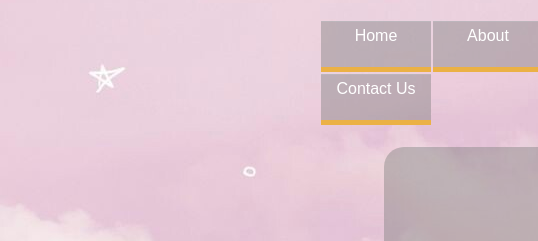
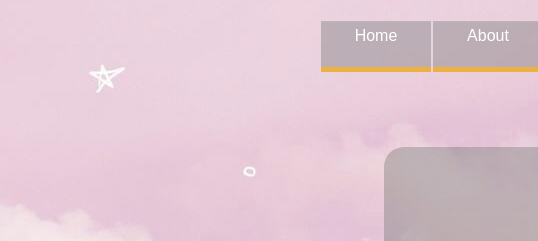
Before and after one commit to Lilykarmila/LAPORAN-PRAKTIKUM-APLIKASI-KOMPUTER-2019, a plain HTML site: page laporan7.html in a window 1280 px wide. Shown: the part 125-366 px from the top of the page, 0-538 px from the left. Drawn offline with Linux system fonts and the light colour scheme.

Commit message:
Update laporan7.html

```diff
--- a/laporan7.html
+++ b/laporan7.html
@@ -53,7 +53,7 @@
 
                             </ul>
                       	</li>
-                        <li><a href="">Contact Us</a></li>
+
                     </ul>
                 </div>
 
```
